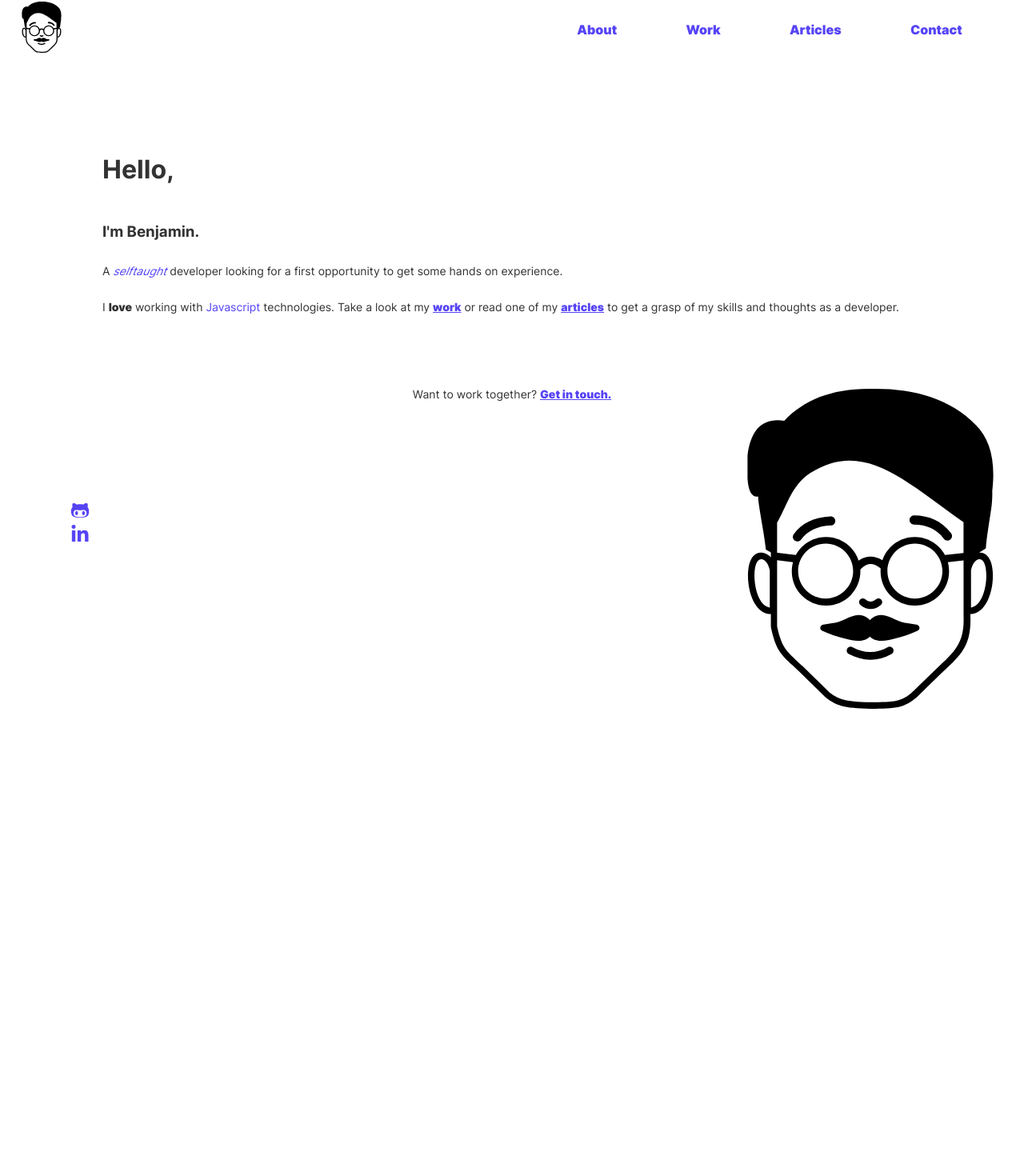
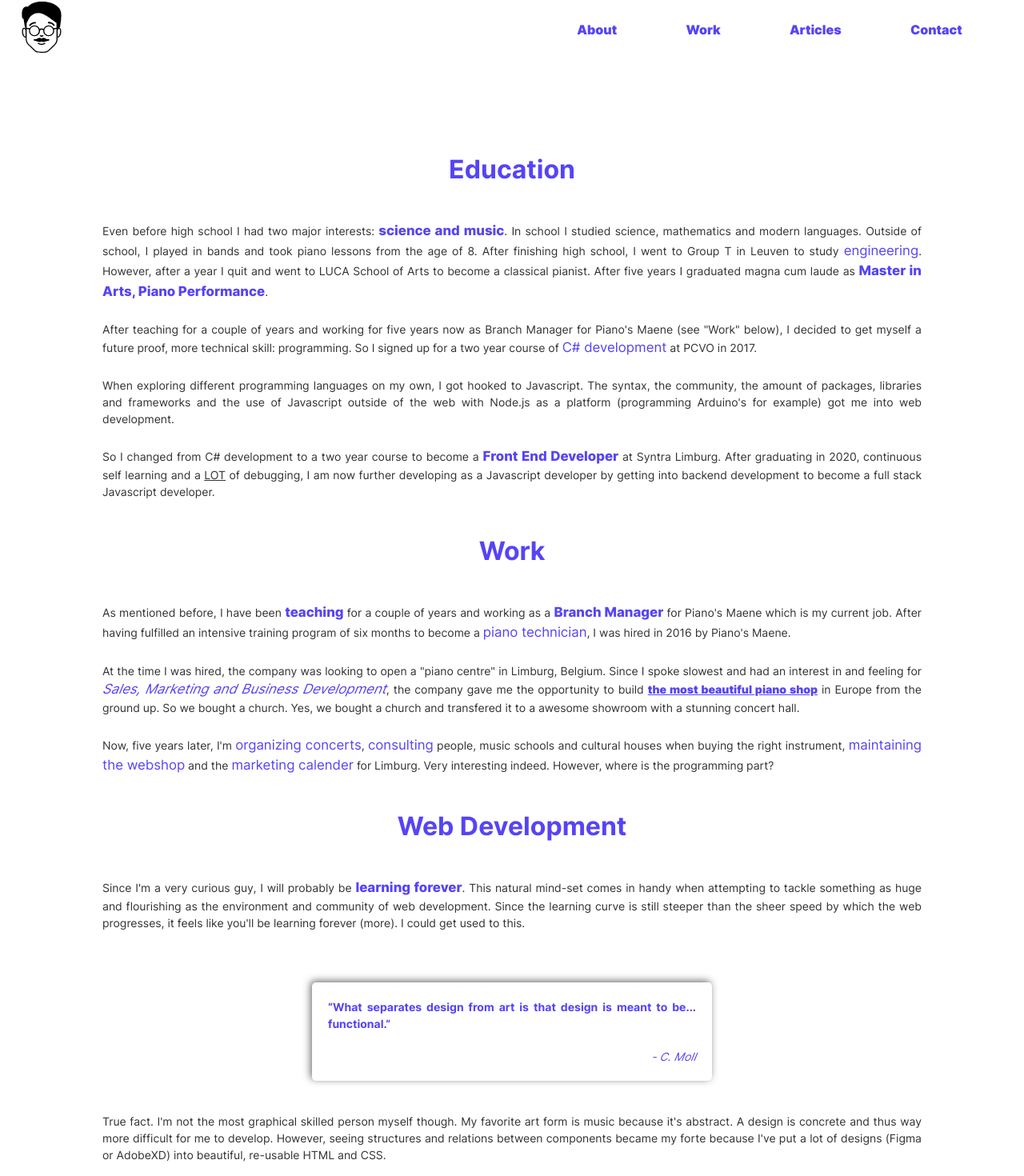
Before and after one commit to BertelsBenjamin/portfolio_next, a Next.js app: page /about in a window 1280 px wide. Shown: the part 34-1504 px from the top of the page at 80% size. Before the commit the page ends 800 px from the top, so only its background shows below. Built offline with nearby package versions, Linux system fonts and the light colour scheme; some icons are missing.

Commit message:
about text and scss

```diff
--- a/pages/about.js
+++ b/pages/about.js
@@ -7,27 +7,121 @@ const About = () => {
   return (
     <>
       <div className={styles.container}>
-        <h1>Hello,</h1>
-        <h3>I'm Benjamin.</h3>
-        <br></br>
-        <p className={styles.paraOne}>
-          A <span className='accent-italic'>selftaught</span> developer looking
-          for a first opportunity to get some hands on experience.
-        </p>
-        <br></br>
-        <p className={styles.paraTwo}>
-          I <span style={{ fontWeight: '900' }}>love</span> working with{' '}
-          <span className='accent'>Javascript</span> technologies. Take a look
-          at my <Link href='/work'> work</Link> or read one of my{' '}
-          <Link href='/articles'>articles</Link> to get a grasp of my skills and
-          thoughts as a developer.
-        </p>
-        <br></br>
-        <p className={styles.cta}>
-          Want to work together? <Link href='/contact'>Get in touch.</Link>
-        </p>
-        <Face />
-        <Socials />
+        <ul className={styles.list}>
+          <li>
+            <h3>Education</h3>
+            <p>
+              Even before high school I had two major interests:{' '}
+              <span className='accent-bold'>science and music</span>. In school
+              I studied science, mathematics and modern languages. Outside of
+              school, I played in bands and took piano lessons from the age of
+              8. After finishing high school, I went to Group T in Leuven to
+              study <span className='accent'>engineering</span>. However, after
+              a year I quit and went to LUCA School of Arts to become a
+              classical pianist. After five years I graduated magna cum laude as{' '}
+              <span className='accent-bold'>
+                Master in Arts, Piano Performance
+              </span>
+              .
+            </p>
+            <br></br>
+            <p>
+              After teaching for a couple of years and working for five years
+              now as Branch Manager for Piano's Maene (see "Work" below), I
+              decided to get myself a future proof, more technical skill:
+              programming. So I signed up for a two year course of{' '}
+              <span className='accent'>C# development</span> at PCVO in 2017.
+            </p>
+            <br></br>
+            <p>
+              When exploring different programming languages on my own, I got
+              hooked to Javascript. The syntax, the community, the amount of
+              packages, libraries and frameworks and the use of Javascript
+              outside of the web with Node.js as a platform (programming
+              Arduino's for example) got me into web development.
+            </p>
+            <br></br>
+            <p>
+              So I changed from C# development to a two year course to become a{' '}
+              <span className='accent-bold'>Front End Developer</span> at Syntra
+              Limburg. After graduating in 2020, continuous self learning and a{' '}
+              <u>LOT</u> of debugging, I am now further developing as a
+              Javascript developer by getting into backend development to become
+              a full stack Javascript developer.
+            </p>
+          </li>
+          <li>
+            <h3>Work</h3>
+            <p>
+              As mentioned before, I have been{' '}
+              <span className='accent-bold'>teaching</span> for a couple of
+              years and working as a{' '}
+              <span className='accent-bold'>Branch Manager</span> for Piano's
+              Maene which is my current job. After having fulfilled an intensive
+              training program of six months to become a{' '}
+              <span className='accent'>piano technician</span>, I was hired in
+              2016 by Piano's Maene.
+            </p>
+            <br></br>
+            <p>
+              At the time I was hired, the company was looking to open a "piano
+              centre" in Limburg, Belgium. Since I spoke slowest and had an
+              interest in and feeling for{' '}
+              <span className='accent-italic'>
+                Sales, Marketing and Business Development
+              </span>
+              , the company gave me the opportunity to build{' '}
+              <a
+                href='https://www.maene.be/nl/over-maene/onze-winkels/limburg'
+                target='_blank'
+              >
+                <u>the most beautiful piano shop</u>
+              </a>{' '}
+              in Europe from the ground up. So we bought a church. Yes, we
+              bought a church and transfered it to a awesome showroom with a
+              stunning concert hall.
+            </p>
+            <br></br>
+            <p>
+              Now, five years later, I'm{' '}
+              <span className='accent'>organizing concerts</span>,{' '}
+              <span className='accent'>consulting</span> people, music schools
+              and cultural houses when buying the right instrument,{' '}
+              <span className='accent'>maintaining the webshop</span> and the{' '}
+              <span className='accent'>marketing calender</span> for Limburg.
+              Very interesting indeed. However, where is the programming part?
+            </p>
+          </li>
+          <li>
+            <h3>Web Development</h3>
+            <p>
+              Since I'm a very curious guy, I will probably be{' '}
+              <span className='accent-bold'>learning forever</span>. This
+              natural mind-set comes in handy when attempting to tackle
+              something as huge and flourishing as the environment and community
+              of web development. Since the learning curve is still steeper than
+              the sheer speed by which the web progresses, it feels like you'll
+              be learning forever (more). I could get used to this.
+            </p>
+            <br></br>
+            <p>
+              <figure>
+                <q>
+                  What separates design from art is that design is meant to
+                  be... functional.
+                </q>
+                <figcaption>- C. Moll</figcaption>
+              </figure>
+              True fact. I'm not the most graphical skilled person myself
+              though. My favorite art form is music because it's abstract. A
+              design is concrete and thus way more difficult for me to develop.
+              However, seeing structures and relations between components became
+              my forte because I've put a lot of designs (Figma or AdobeXD) into
+              beautiful, re-usable HTML and CSS.
+            </p>
+          </li>
+        </ul>
+        <div></div>
       </div>
     </>
   );
--- a/scss/About.module.scss
+++ b/scss/About.module.scss
@@ -1,15 +1,43 @@
+@import './main/variables';
+
 .container {
-  margin: 10vh 10vw;
-  h1 {
-    margin-bottom: 5vh;
-  }
-  .cta {
-    @media screen and (min-width: 600px) {
-      text-align: center;
-      margin-top: 8vh;
+  padding: 0 10vw 10vh 10vw;
+  .list {
+    li {
+      list-style-type: none;
+      h3 {
+        color: $color-accent;
+        font-size: 2rem;
+        text-align: center;
+        padding: 5vh 0;
+      }
+      p {
+        text-align: justify;
+        span {
+          font-size: larger;
+        }
+        figure {
+          max-width: 500px;
+          padding: 20px;
+          margin: 5vh auto;
+          color: $color-accent;
+          border-radius: 5px;
+          -webkit-box-shadow: -2px -2px 10px 0px rgba(51, 51, 51, 0.7);
+          box-shadow: -2px -2px 10px 0px rgba(51, 51, 51, 0.7);
+          &:hover {
+            -webkit-box-shadow: -2px -2px 20px 0px rgba(51, 51, 51, 0.7);
+            box-shadow: -2px -2px 20px 0px rgba(51, 51, 51, 0.7);
+          }
+          q {
+            font-weight: bolder;
+          }
+          figcaption {
+            margin-top: 20px;
+            text-align: right;
+            font-style: italic;
+          }
+        }
+      }
     }
   }
-  a {
-    text-decoration: underline;
-  }
 }
```
